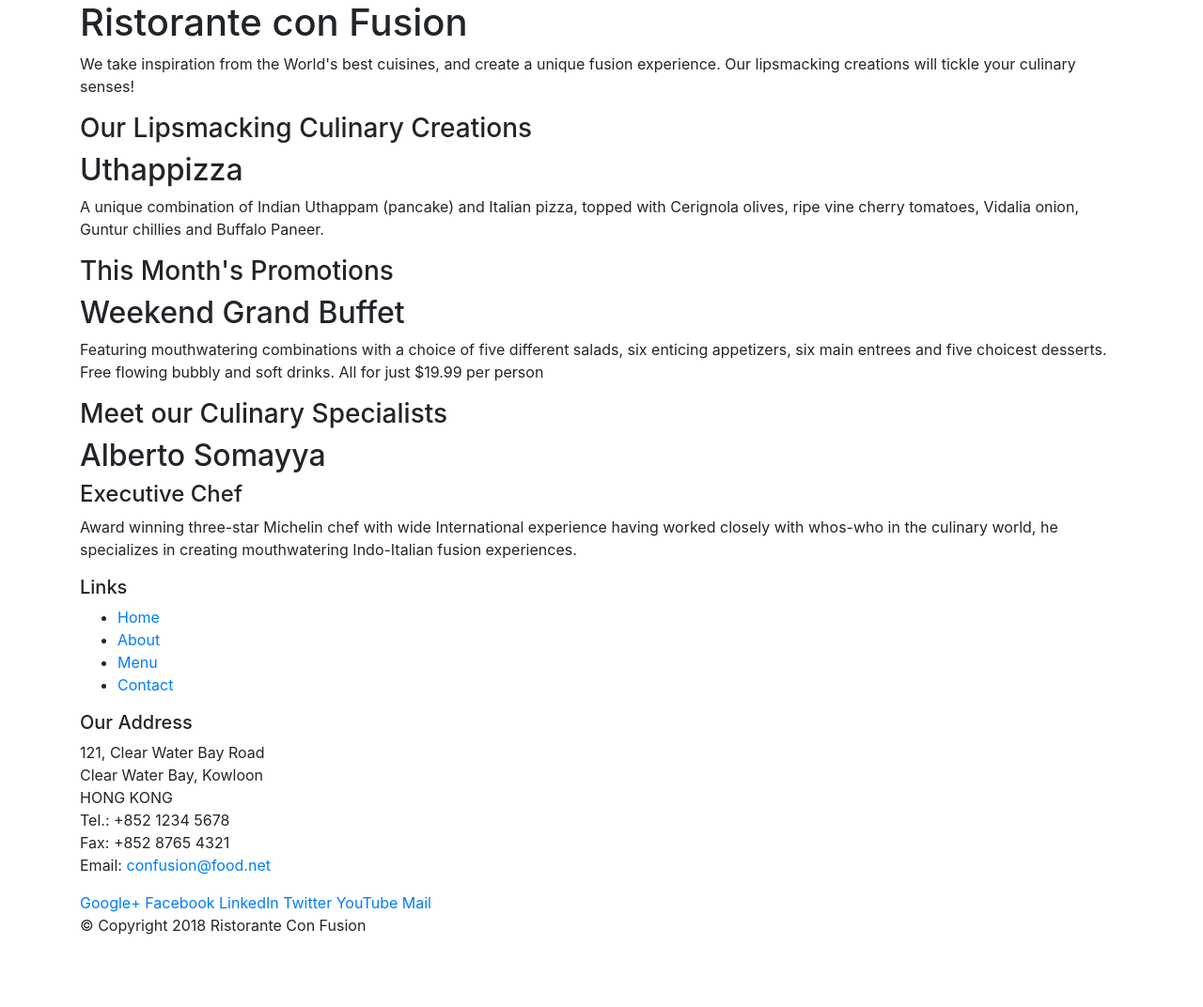
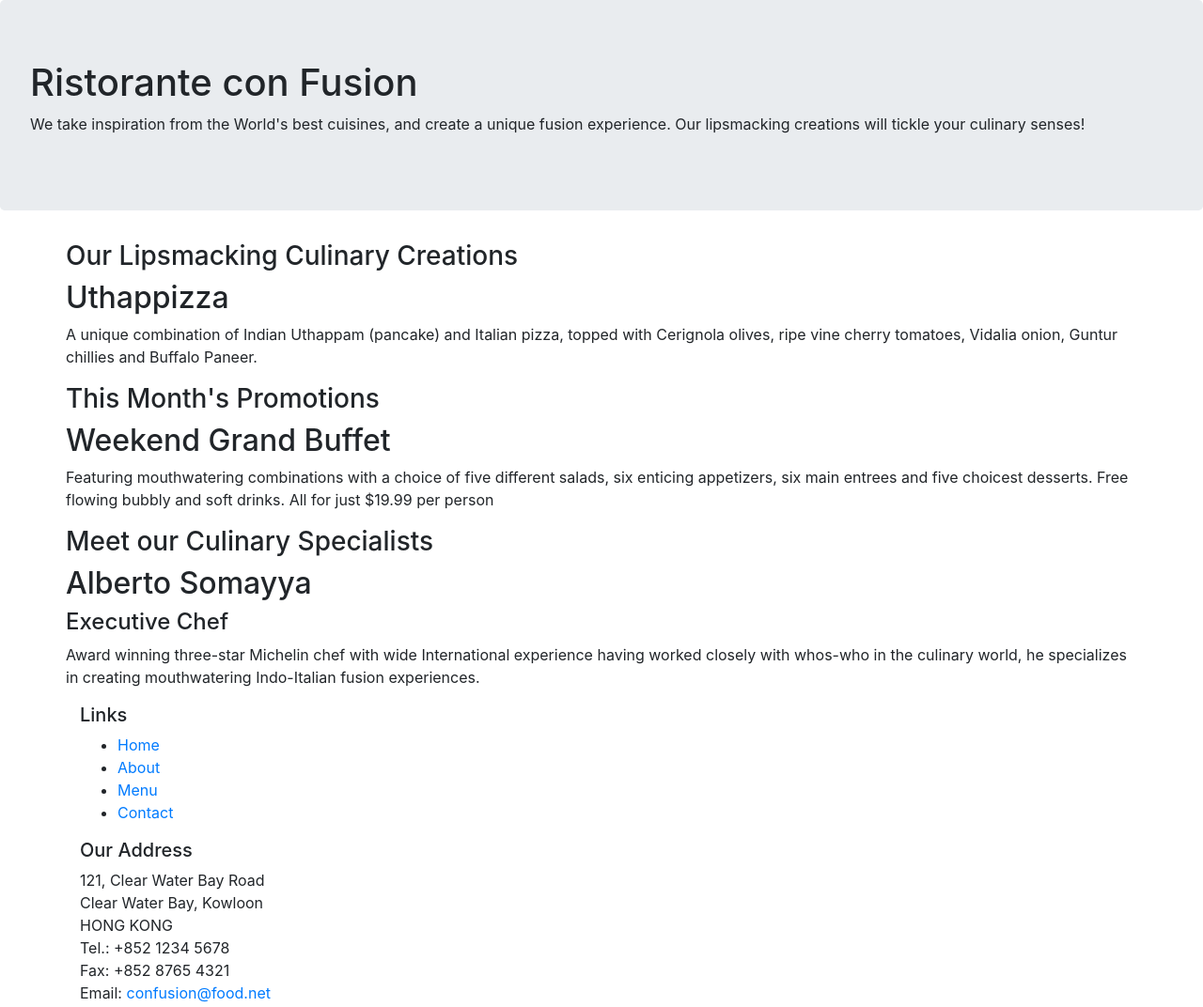
Before and after one commit to Luizgcsneto/git-teste-dois, a website: page index.html in a window 1280 px wide. Shown: the top 1072 px of the page at 94% size. Before the commit the page ends 1013 px from the top, so only its background shows below. Drawn offline with nearby package versions, Linux system fonts and the light colour scheme.

Commit message:
colocando as classes de bootstrap

```diff
--- a/index.html
+++ b/index.html
@@ -3,13 +3,13 @@
 <head>
     <meta charset="UTF-8">
     <meta http-equiv="X-UA-Compatible" content="IE=edge">
-    <meta name="viewport" content="width=device-width, initial-scale=1.0">
+    <meta name="viewport" content="width=device-width, initial-scale=1.0, shrink-to-fit=no">
     <link rel="stylesheet" href="node_modules/bootstrap/dist/css/bootstrap.min.css">
     <title>Git teste</title>
 </head>
 <body>
-    <div class="container">
-        <header>
+    <div>
+        <header class="jumbotron">
             <div>
                 <div>
                     <div>
@@ -22,8 +22,8 @@
             </div>
         </header>
 
-        <div>
-            <div>
+        <div class="container">
+            <div class="row">
                 <div>
                     <h3>Our Lipsmacking Culinary Creations</h3>
                 </div>
@@ -33,8 +33,7 @@
                 </div>
             </div>
 
-
-        <div>
+            <div class="row">
                 <div>
                     <h3>This Month's Promotions</h3>
                 </div>
@@ -44,7 +43,7 @@
                 </div>
             </div>
 
-        <div>
+            <div class="row">
                 <div>
                     <h3>Meet our Culinary Specialists</h3>
                 </div>
@@ -56,7 +55,7 @@
             </div>
         </div>
 
-    <footer>
+    <footer class="container">
         <div>
             <div>
                 <div>
```
Lines whose indentation alone changed are shown as unchanged.
